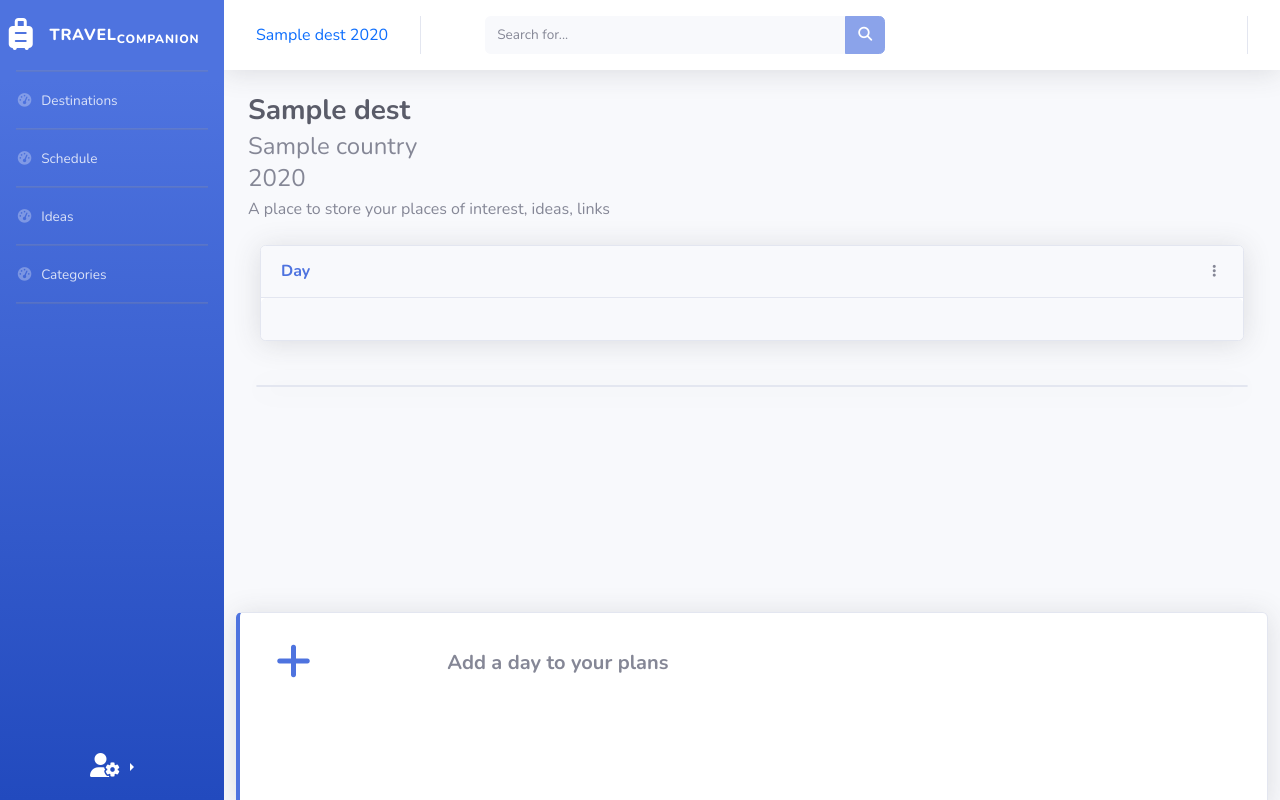
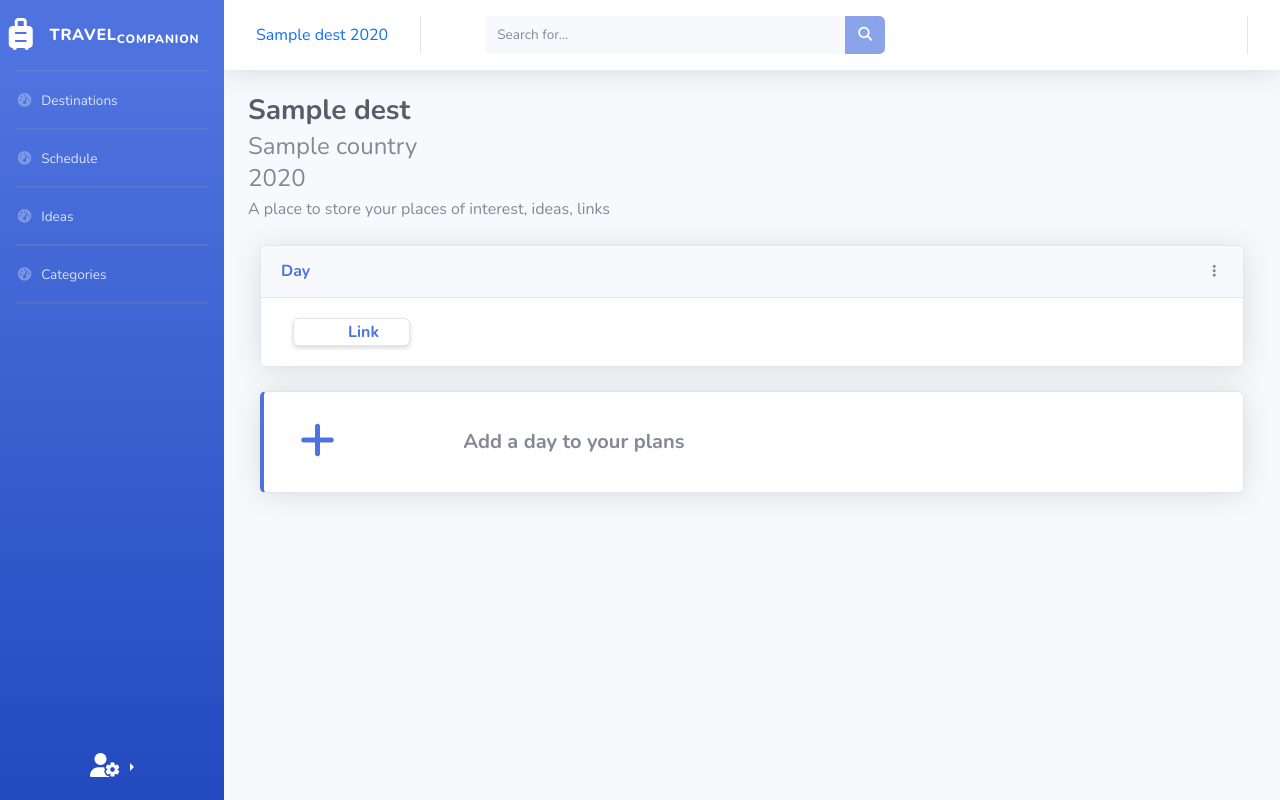
Before and after one commit to Hevsy/Travel-Companion, a Flask app: template app/templates/ideas.html in a window 1280 px wide. Run offline with Flask 3, Linux system fonts and the light colour scheme; the template is opened without the code that fills it: most values are stand-ins (such as "Sample title", 1, 10 or a date in 2020); some libraries are stand-ins or nearby versions.

Commit message:
debugging html in /ideas

```diff
--- a/app/templates/ideas.html
+++ b/app/templates/ideas.html
@@ -15,7 +15,7 @@
         <h2 class="h4 mb-1 text-gray-600">{{ dest['year'] or ''}}</h1>
             <p class="mb-4">A place to store your places of interest, ideas, links</p>
 </div>
-<div class="col-xl col-md-6 mb-4">
+<div class="col-md-6 mb-4 col-xl-auto">
     {% for day, group in data | groupby('day') %}
     <!-- Card showing a destination -->
     <div class="card shadow">
@@ -50,28 +50,27 @@
             </div>
         </div>
         <!-- Card Body -->
-        {% for item in group %}
-        <form action="#" href="#" method="post">
-            <input type="hidden" type="text" id="id" name="id" value="{{ day }}">
-            <button class="col-xl card-body btn2 btn-light h-100 no-gutters align-items-center align-middle"
-                type="submit">
-                <div class="text-s mb-0 font-weight-bold text-gray-800">{{ item['description'] or ''}}</div>
-                <div class="text-s mb-0 text-gray-600">{{ item['notes'] or ''}}</div>
-                <div class="text-s mb-0 font-weight-bold text-gray-600">{{ item['link'] or ''}}</div>
-                <div class="text-s mb-0 font-weight-bold text-gray-600">{{ item['map-link'] or ''}}</div>
-            </button>
-        </form>
-        {% endfor %}
-    </div>
-</div>
-<!-- Card Body -->
-<div class="col card-body h-100 no-gutters align-items-center">
-    <div class="row">
-        <div class="card shadow">
+        <div class="col-xl h-100 no-gutters align-items-center">
+            <div class="card-body">
+                {% for item in group %}
+                <div>
+                    <button class="card shadow-sm btn2 btn-light h-100 no-gutters align-items-center align-middle">
+                        <div class="row h-100">
+                            <div class="col-auto mb-0 font-weight-bold text-gray-800">{{ item['description'] or ''}}
+                            </div>
+                            <div class="col-auto text-s mb-0 text-gray-600">{{ item['notes'] or ''}}</div>
+                            <a class="col-auto text-s mb-0 font-weight-bold text-blue" href="{{ item['link'] or ''}}"
+                                target="_blank" rel="noopener noreferrer">Link</a>
+                            <div class="col-auto text-s mb-0 font-weight-bold text-gray-600">{{ item['map-link'] or
+                                ''}}
+                            </div>
+                        </div>
+                    </button>
+                </div>
+            </div>
+            {% endfor %}
         </div>
     </div>
-</div>
-</div>
 </div>
 {% else %}
 <div class="col">
@@ -147,5 +146,4 @@
         </div>
     </a>
 </div>
-</div>
 {% endblock %}
```
